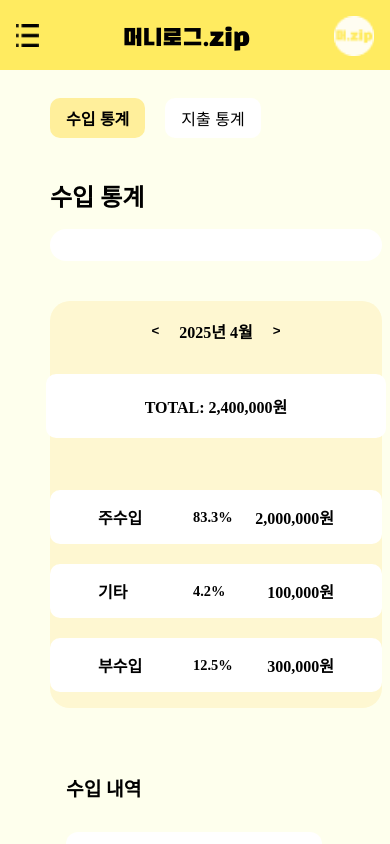
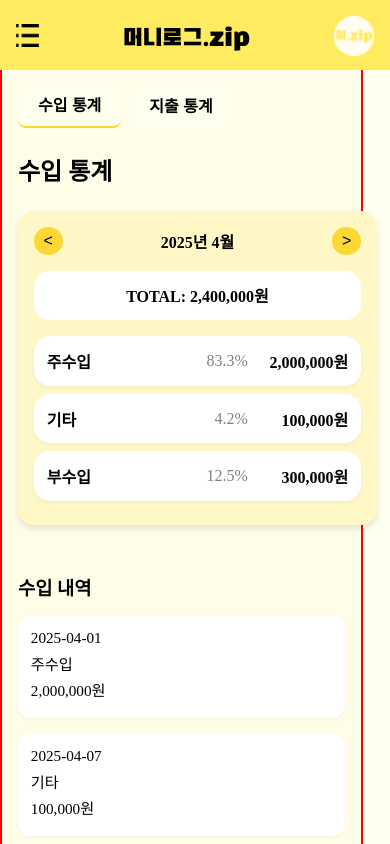
Before and after one commit to ByeongwooAn/-Skeletone-Project-Household-Ledger, a Vue app: page /cashmonth-statistics in a window 390 px wide. Shown: the top 844 px of the page. Built offline with nearby package versions, Linux system fonts and the light colour scheme; data requests are answered from the project's data file.

Commit message:
<refactor> CashStatisticsView 주석 수정 및 css 파일 병합
1. DetailCard, SummaryCard, TotalCard, statistics css 파일 병합 및 수정
- statistics 파일로 병합
- 모바일 버전 media query 추가

2. CashStatisticsView 주석 수정

```diff
--- a/src/components/cashmonth/DateSelector.vue
+++ b/src/components/cashmonth/DateSelector.vue
@@ -12,30 +12,3 @@ defineProps({
   month: Number,
 });
 </script>
-
-<style scoped>
-.date-selector {
-  display: flex;
-  justify-content: center;
-  align-items: center;
-  gap: 10px;
-  font-weight: bold;
-  color: black;
-  margin-bottom: 10px;
-}
-
-.date-selector button {
-  background-color: transparent;
-  color: black;
-  border: none;
-  padding: 6px 10px;
-  border-radius: 5px;
-  cursor: pointer;
-  font-weight: bold;
-  transition: background-color 0.2s;
-}
-
-.date-selector button:hover {
-  background-color: #ffef9b;
-}
-</style>
--- a/src/components/cashmonth/DetailCard.vue
+++ b/src/components/cashmonth/DetailCard.vue
@@ -1,6 +1,6 @@
 <template>
   <div class="detail-card">
-    <span class="date">{{ date }}</span>
+    <span class="detail-date">{{ date }}</span>
     <span class="detail-category">{{ category }}</span>
     <span class="detail-amount">{{ amount.toLocaleString() }}원</span>
   </div>
@@ -13,32 +13,3 @@ defineProps({
   amount: Number,
 });
 </script>
-
-<style scoped>
-.detail-card {
-  display: flex;
-  justify-content: space-between;
-  align-items: center;
-  padding: 0.5rem;
-  padding-left: 3rem;
-  border-radius: 12px;
-  margin-bottom: 0.5rem;
-  background-color: white;
-  max-width: 950px;
-  width: 100%;
-  font-size: 1rem;
-}
-.date {
-  width: 200px;
-  text-align: left;
-}
-.detail-category {
-  width: 160px;
-  text-align: left;
-}
-.detail-amount {
-  flex: 1;
-  text-align: right;
-  padding-right: 3rem;
-}
-</style>
--- a/src/components/cashmonth/SummaryCard.vue
+++ b/src/components/cashmonth/SummaryCard.vue
@@ -13,34 +13,3 @@ defineProps({
   percent: Number,
 });
 </script>
-
-<style scoped>
-.card {
-  display: flex;
-  justify-content: space-between;
-  align-items: center;
-  padding: 15px 16px;
-  border-radius: 10px;
-  background-color: white;
-  color: black;
-  max-width: 600px;
-  width: 90%;
-  font-weight: bold;
-  flex-wrap: wrap;
-}
-
-.category {
-  width: 95px;
-  text-align: left;
-  padding-left: 2rem;
-}
-.percent {
-  text-align: left;
-  font-size: 0.9rem;
-}
-.amount {
-  flex: 1;
-  text-align: right;
-  padding-right: 2rem;
-}
-</style>
--- a/src/components/cashmonth/TotalCard.vue
+++ b/src/components/cashmonth/TotalCard.vue
@@ -7,17 +7,3 @@
 <script setup>
 defineProps({ total: Number });
 </script>
-
-<style scoped>
-.card-total {
-  background: white;
-  color: black;
-  padding: 20px;
-  margin-bottom: 2rem;
-  border-radius: 10px;
-  text-align: center;
-  font-weight: bold;
-  max-width: 600px;
-  width: 90%;
-}
-</style>
--- a/src/css/statistics.css
+++ b/src/css/statistics.css
@@ -1,119 +1,178 @@
-/*월간 통계 기본 배경-연한 노란 배경*/
+/* 공통 레이아웃 */
 .cash-statistics-view {
-  display: flex;
-  flex-direction: column;
-  padding: 40px;
-  margin-left: 10px;
-  width: clamp(100px, 80vw, 1300px);
+  background-color: #fffde7;
+  padding: 1rem;
+  margin-left: 280px;
+  width: 100%;
+  min-height: 100vh;
   box-sizing: border-box;
+  border: 2px solid red;
 }
 
-/*월간 요약*/
+/* 제목 */
 .title {
-  font-family: 'Black Han Sans', sans-serif;
+  font-size: 1.5rem;
+  font-weight: bold;
+  margin-bottom: 1rem;
 }
 
-/*수입 통계, 지출 통계*/
+/* 탭 메뉴 */
 .tab-menu {
   display: flex;
-  margin-bottom: 40px;
-  gap: 20px;
+  margin-bottom: 1rem;
+}
+
+.tab {
+  padding: 0.5rem 1rem;
+  background-color: #f0f0f0;
+  border: none;
+  font-weight: bold;
+  cursor: pointer;
+  margin-right: 0.5rem;
+  border-radius: 0.5rem 0.5rem 0 0;
+}
+
+.tab.active {
+  background-color: #fff;
+  border-bottom: 2px solid #fdd835;
+}
+
+/* 차트 + 요약 박스 */
+.chart-summary-container {
+  display: flex;
+  justify-content: space-between;
+  gap: 1.5rem;
+  flex-wrap: wrap;
+}
+
+/* 차트 영역 */
+.chart-area {
+  flex: 1;
+  min-width: 300px;
+  height: 300px;
+  background-color: #f5f5f5;
+  border-radius: 1rem;
+}
+
+/* 요약 카드 박스 */
+.summary-box {
+  flex: 1;
+  min-width: 295px;
+  background-color: #fff8c6;
+  padding: 1rem;
+  border-radius: 1rem;
+  box-shadow: 0 4px 6px rgba(0, 0, 0, 0.1);
+}
+
+/* 날짜 선택 */
+.date-selector {
+  display: flex;
+  justify-content: space-between;
+  align-items: center;
+  margin-bottom: 1rem;
   font-weight: bold;
 }
 
-/*선택되지 않은 tab*/
-.tab-menu .tab {
+.date-selector button {
+  background-color: #fdd835;
   border: none;
-  padding: 8px 16px;
-  border-radius: 10px;
-  background-color: #fff;
-  color: black;
-  transition: all 0.3s;
+  border-radius: 50%;
+  padding: 0.3rem 0.6rem;
+  font-size: 1rem;
+  cursor: pointer;
 }
 
-/*선택한 탭*/
-.tab-menu .tab.active {
-  background-color: #ffef9b;
-  color: black;
+/* 총합 카드 */
+.card-total {
+  background-color: #fff;
+  padding: 0.8rem;
+  border-radius: 1rem;
+  margin-bottom: 1rem;
+  text-align: center;
+  font-weight: bold;
+  font-size: 1rem;
 }
 
-/*chart와 요약 공간*/
-.chart-summary-container {
+/* 요약 카드 */
+.card {
   display: flex;
   justify-content: space-between;
-  align-items: flex-start;
-  flex-wrap: wrap;
-  gap: 40px;
-  width: 100%;
-  max-width: 100%;
-  margin: 0 auto;
-  padding-top: 1rem;
-  flex-grow: 1;
+  align-items: center;
+  background-color: #fff;
+  padding: 0.8rem;
+  margin-bottom: 0.5rem;
+  border-radius: 1rem;
+  box-shadow: 0 2px 4px rgba(0, 0, 0, 0.05);
 }
 
-.chart-area {
+.card .category {
+  font-weight: bold;
   flex: 1;
-  min-width: 300px;
-  max-width: 100%;
-  height: 300px;
-  background-color: white;
-  border-radius: 20px;
-  padding: 20px;
 }
 
-/* 연한 노란 박스 */
-.summary-box {
+.card .percent {
   flex: 1;
-  min-width: 300px;
-  max-width: 100%;
-  background-color: #fef7d1;
-  border-radius: 20px;
-  padding: 20px;
-  display: flex;
-  flex-direction: column;
-  gap: 20px;
-  align-items: center;
+  text-align: right;
+  color: gray;
 }
 
-/* 수입 내역 or 지출 내역*/
-.details-list {
-  margin-top: 40px;
-  padding: 20px;
-  border-radius: 20px;
-}
-
-.details-list h3 {
-  margin-top: 10px;
-  margin-bottom: 30px;
-  font-size: 1.2rem;
+.card .amount {
+  flex: 1;
+  text-align: right;
   font-weight: bold;
 }
 
+/* 디테일 리스트 */
+.details-list {
+  margin-top: 3rem;
+}
+
+.detail-card {
+  display: flex;
+  justify-content: space-between;
+  padding: 0.8rem;
+  background-color: #fff;
+  margin-top: 1rem;
+  margin-bottom: 0.5rem;
+  border-radius: 0.75rem;
+  box-shadow: 0 1px 3px rgba(0, 0, 0, 0.05);
+}
+
+.detail-card .detail-date,
+.detail-card .detail-category,
+.detail-card .detail-amount {
+  flex: 1;
+  font-size: 0.95rem;
+}
+
+/* 반응형 미디어 쿼리 */
 @media (max-width: 768px) {
+  .cash-statistics-view {
+    margin-left: 0;
+  }
   .chart-summary-container {
     flex-direction: column;
-    align-items: stretch;
   }
 
   .chart-area,
-  .summary-box,
-  .card,
-  .card-total,
-  .detail-card {
-    width: 100% !important;
-    padding: 16px;
+  .summary-box {
+    width: 100%;
   }
 
-  .details-list {
-    padding: 16px;
+  .tab-menu {
+    flex-direction: row;
   }
 
-  .category,
-  .percent,
-  .amount,
-  .detail-category,
-  .detail-amount {
-    text-align: left;
-    padding: 0;
+  .tab {
+    margin-bottom: 0.5rem;
+  }
+
+  .detail-card {
+    flex-direction: column;
+    align-items: flex-start;
+  }
+
+  .detail-card span {
+    margin-bottom: 0.3rem;
   }
 }
--- a/src/views/CashStatisticsView.vue
+++ b/src/views/CashStatisticsView.vue
@@ -22,11 +22,8 @@ import { ref } from 'vue';
 
 import '@/css/statistics.css';
 
-// 탭에 따라 다른 컴포넌트 보여줌
 import IncomeStats from '@/components/cashmonth/IncomeStats.vue';
 import ExpenseStats from '@/components/cashmonth/ExpenseStats.vue';
 
 const currentTab = ref('income'); // 기본 탭: 수입 통계
 </script>
-
-<style scoped></style>
```
